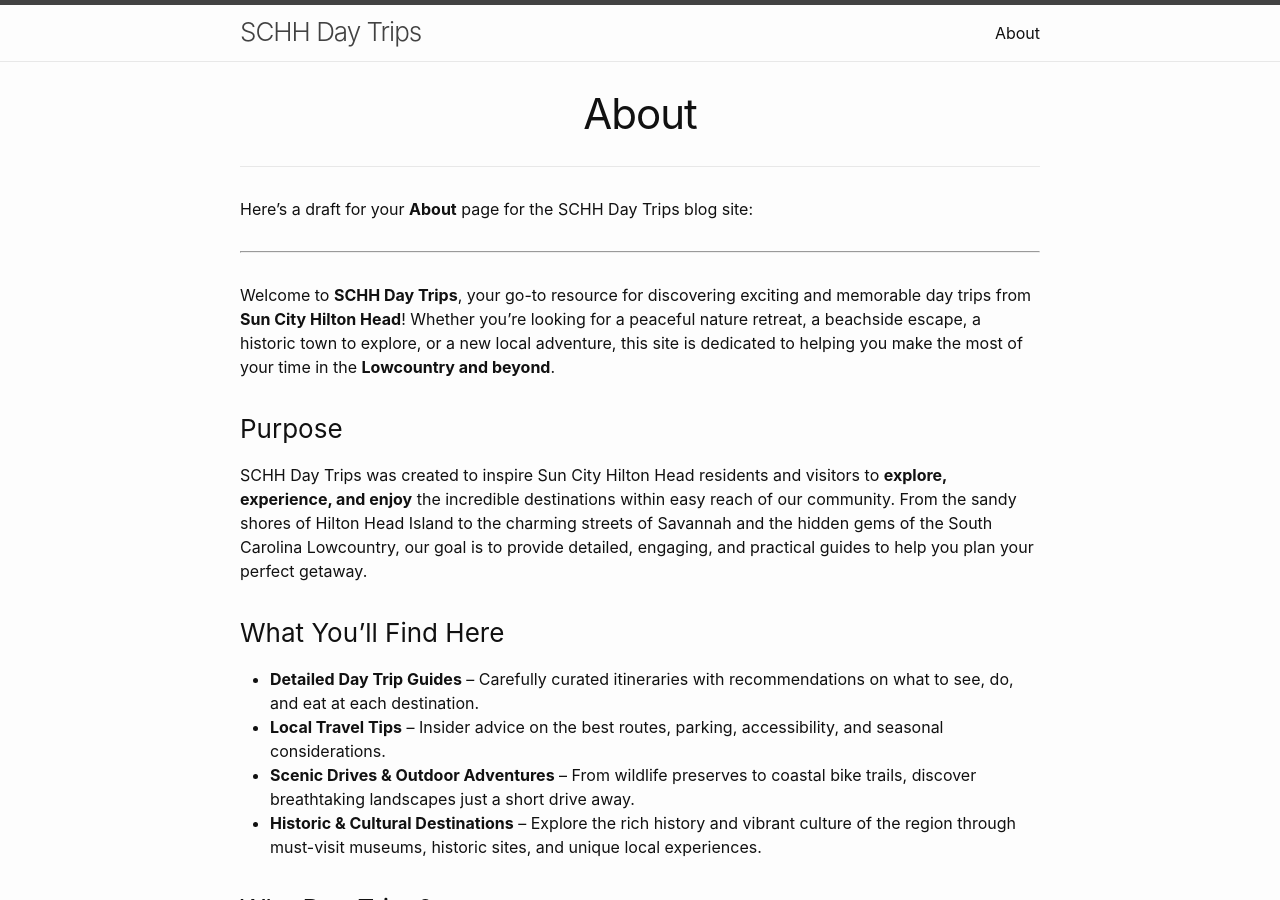
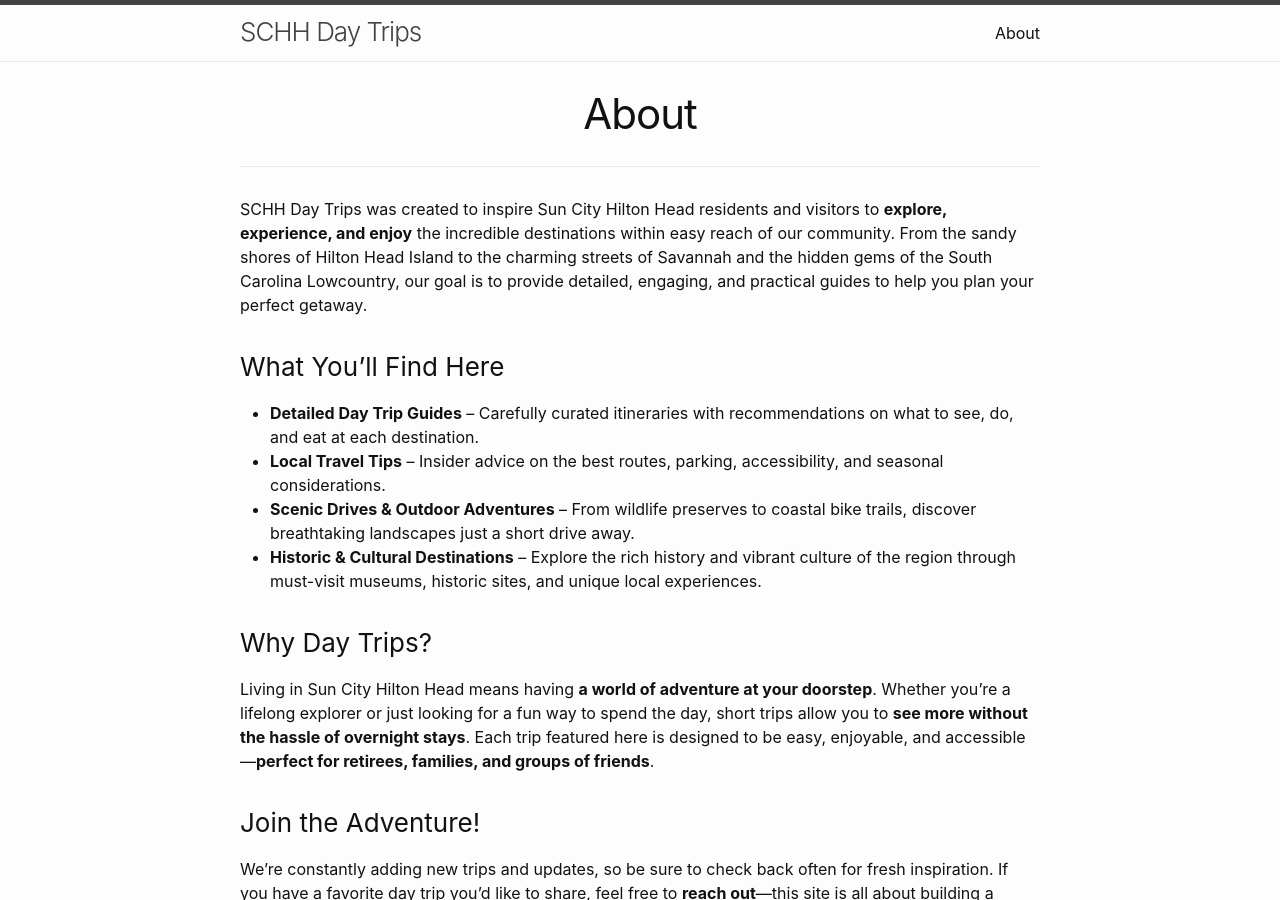
Before and after one commit to rsnyder/example-website, a Jekyll site: the page built from about.md, in a window 1280 px wide and 900 px high. Built offline with Jekyll 4.4.1, drawn with Linux system fonts in a browser that asks for light colours.

Commit message:
Update about.md

```diff
--- a/about.md
+++ b/about.md
@@ -2,14 +2,6 @@
 layout: page
 title: About
 ---
-
-Here's a draft for your **About** page for the SCHH Day Trips blog site:
-
----
-
-Welcome to **SCHH Day Trips**, your go-to resource for discovering exciting and memorable day trips from **Sun City Hilton Head**! Whether you're looking for a peaceful nature retreat, a beachside escape, a historic town to explore, or a new local adventure, this site is dedicated to helping you make the most of your time in the **Lowcountry and beyond**.
-
-### Purpose
 
 SCHH Day Trips was created to inspire Sun City Hilton Head residents and visitors to **explore, experience, and enjoy** the incredible destinations within easy reach of our community. From the sandy shores of Hilton Head Island to the charming streets of Savannah and the hidden gems of the South Carolina Lowcountry, our goal is to provide detailed, engaging, and practical guides to help you plan your perfect getaway.
 
```
